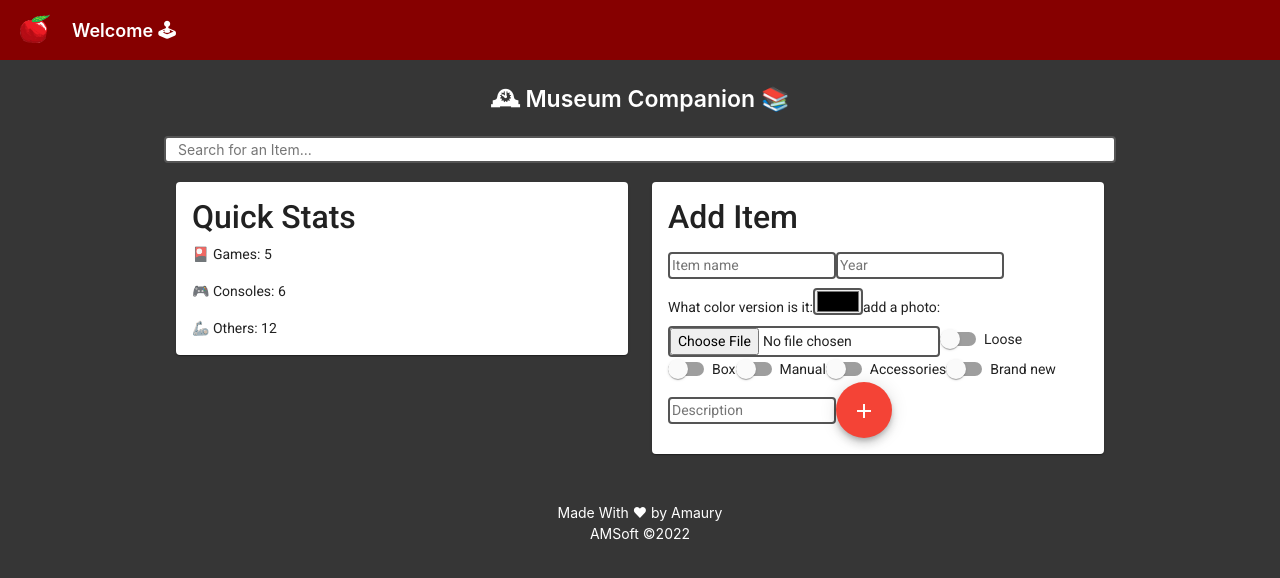
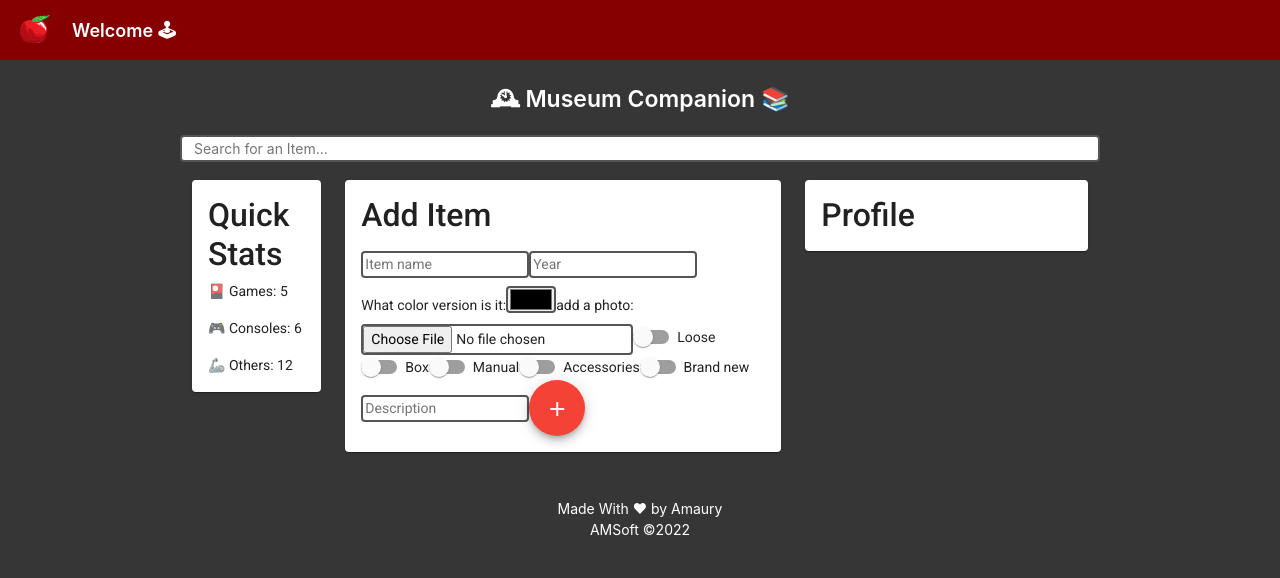
Before and after one commit to AmauryDanisCousandier/MuseumCompanion-ui, an Angular app: page / in a window 1280 px wide. Shown: the top 578 px of the page. Built offline with nearby package versions, Linux system fonts and the light colour scheme.

Commit message:
styling efforts

```diff
--- a/src/app/app.component.html
+++ b/src/app/app.component.html
@@ -11,8 +11,9 @@
   <div class="row">
     <span class="title">🕰 Museum Companion 📚</span>
     <input type="text" placeholder="Search for an Item...">
-    <app-quick-stats class="component" class="col-sm-6"></app-quick-stats>
+    <app-quick-stats class="component" class="col-sm-2"></app-quick-stats>
     <app-add-item class="component" class="col-sm-6"></app-add-item>
+    <app-profile class="component" class="col-sm-4"></app-profile>
     <footer class="col-sm-12">
       <p>Made With ❤ by Amaury</p>
       <p>AMSoft ©2022</p>
--- a/src/app/app.component.scss
+++ b/src/app/app.component.scss
@@ -51,12 +51,16 @@ p {
 }
 
 .content {
-  display: flex;
+  // display: flex;
   margin: 82px auto 32px;
-  padding: 0 16px;
-  max-width: 960px;
-  flex-direction: column;
-  align-items: center;
+  // padding: 0 16px;
+  max-width: 70%;
+  // flex-direction: column;
+  // align-items: center;
+}
+
+.component {
+  margin-bottom: 10%;
 }
 
 .content input {
--- a/src/app/app.module.ts
+++ b/src/app/app.module.ts
@@ -13,12 +13,14 @@ import { AppComponent } from './app.component';
 import { BrowserAnimationsModule } from '@angular/platform-browser/animations';
 import { AddItemComponent } from './add-item/add-item.component';
 import { QuickStatsComponent } from './quick-stats/quick-stats.component';
+import { ProfileComponent } from './profile/profile.component';
 
 @NgModule({
   declarations: [
     AppComponent,
     AddItemComponent,
-    QuickStatsComponent
+    QuickStatsComponent,
+    ProfileComponent
   ],
   imports: [
     BrowserModule,
--- /dev/null
+++ b/src/app/profile/profile.component.html
@@ -0,0 +1,3 @@
+<mat-card>
+    <h2>Profile</h2>
+</mat-card>
--- /dev/null
+++ b/src/app/profile/profile.component.ts
@@ -0,0 +1,15 @@
+import { Component, OnInit } from '@angular/core';
+
+@Component({
+  selector: 'app-profile',
+  templateUrl: './profile.component.html',
+  styleUrls: ['./profile.component.scss']
+})
+export class ProfileComponent implements OnInit {
+
+  constructor() { }
+
+  ngOnInit(): void {
+  }
+
+}
```
Also changed, not shown: src/app/profile/profile.component.scss (added), 1 other file (tests, documents, lock files or other folders).
